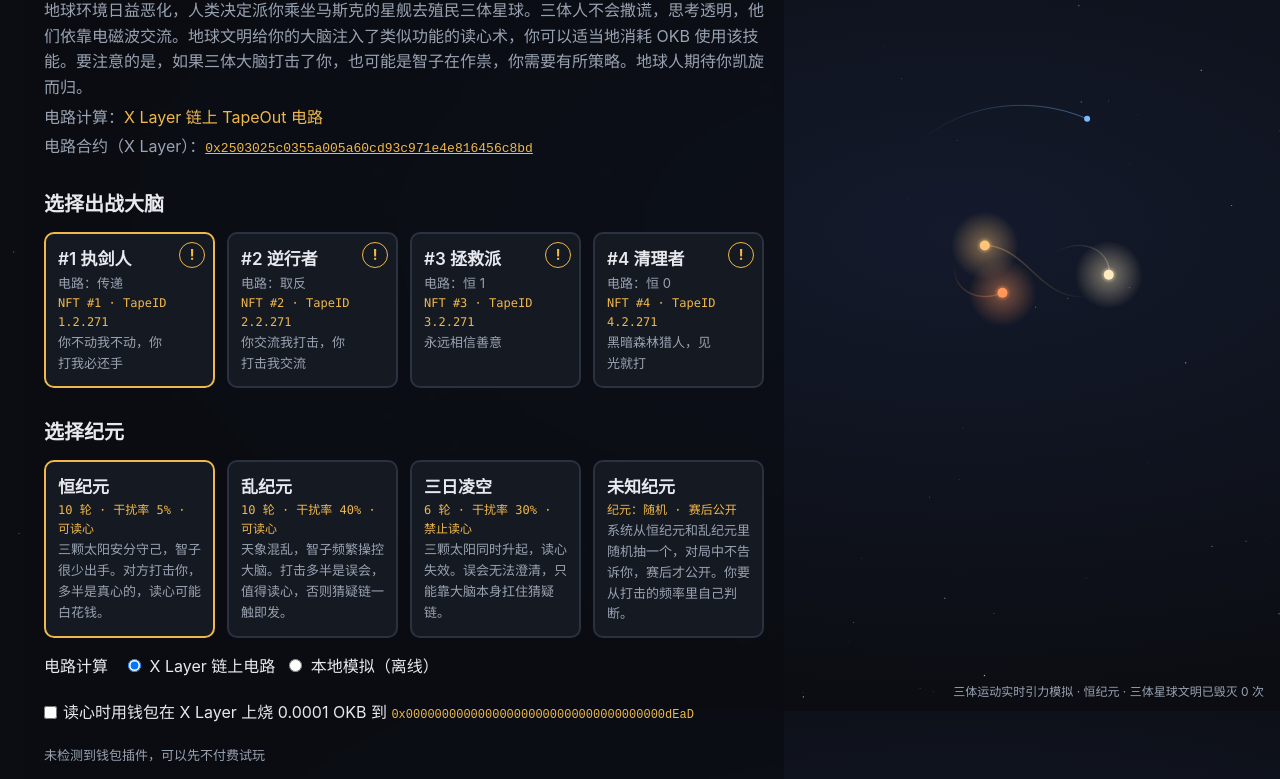
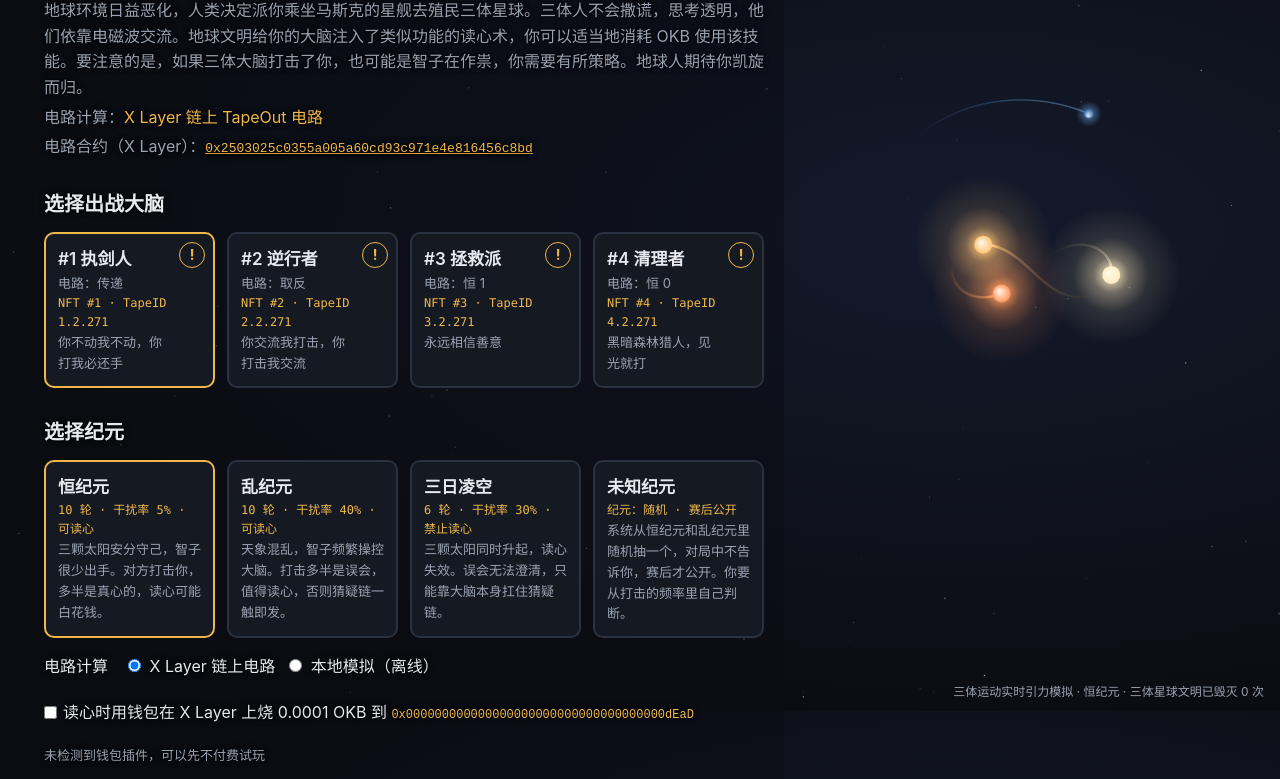
Before and after one commit to trytotapeout/ChainOfSuspicion, a website with bundled scripts: page web/index.html in a window 1280 px wide. Shown: the part 89-868 px from the top of the page. Built offline with nearby package versions, Linux system fonts and the light colour scheme.

Commit message:
Enlarge suns and planet in the three-body background
Sizes scale with the view (with minimums), suns get additive glow and
shaded cores, the planet gets a lit side and atmosphere. Lighten the
content overlay and add text shadows so the system shows through.

```diff
--- a/web/starfield.js
+++ b/web/starfield.js
@@ -9,6 +9,11 @@
 const TRAIL = { sun: 160, planet: 260 };
 const SPEED = { stable: 0.55, chaotic: 0.7, triple: 0.5 }; // 每秒推进的模拟时间
 const VIEW_RADIUS = 3.2; // 画面要容纳的模拟坐标半径
+// 星体大小随画面缩放（单位：模拟坐标），并设下限，小窗口里也看得清。
+const SUN_CORE = 0.11;
+const SUN_GLOW = 0.75;
+const PLANET_SIZE = 0.05;
+const size = (r, scale, min) => Math.max(min, r * scale);
 const MODE_LABEL = { stable: '恒纪元', chaotic: '乱纪元', triple: '三日凌空' };
 
 // anchor：页面主内容区。宽屏时星系画在它右侧的留白里，窄屏时画在内容背后。
@@ -49,8 +54,8 @@
   function view() {
     const right = anchor ? anchor.getBoundingClientRect().right : w / 2;
     const free = w - right;
-    if (free > 320) return { cx: right + free / 2, cy: h * 0.45, scale: (Math.min(free, h) / 2 / VIEW_RADIUS) * 0.92 };
-    return { cx: w / 2, cy: h * 0.32, scale: (Math.min(w, h) / 2 / VIEW_RADIUS) * 0.9 };
+    if (free > 320) return { cx: right + free / 2, cy: h * 0.45, scale: (Math.min(free, h) / 2 / VIEW_RADIUS) * 0.95 };
+    return { cx: w / 2, cy: h * 0.4, scale: (Math.min(w, h) / 2 / VIEW_RADIUS) * 1.05 };
   }
 
   function updateCaption() {
@@ -72,7 +77,7 @@
       const color = i < 3 ? SUN_COLORS[i] : PLANET_COLOR;
       for (let k = 1; k < trail.length; k++) {
         ctx.strokeStyle = `rgba(${color}, ${(k / trail.length) * (i < 3 ? 0.35 : 0.5)})`;
-        ctx.lineWidth = i < 3 ? 1.5 : 1;
+        ctx.lineWidth = i < 3 ? 2.5 : 1.5;
         ctx.beginPath();
         ctx.moveTo(cx + trail[k - 1].x * scale, cy + trail[k - 1].y * scale);
         ctx.lineTo(cx + trail[k].x * scale, cy + trail[k].y * scale);
@@ -80,27 +85,55 @@
       }
     });
 
+    // 光晕用叠加混合，太阳靠近时光晕会融在一起变亮
+    const core = size(SUN_CORE, scale, 9);
+    const glowR = size(SUN_GLOW, scale, 70);
+    ctx.globalCompositeOperation = 'lighter';
     sim.suns.forEach((s, i) => {
       const x = cx + s.x * scale;
       const y = cy + s.y * scale;
-      const glow = ctx.createRadialGradient(x, y, 0, x, y, 34);
-      glow.addColorStop(0, `rgba(${SUN_COLORS[i]}, 0.9)`);
-      glow.addColorStop(0.25, `rgba(${SUN_COLORS[i]}, 0.35)`);
+      const glow = ctx.createRadialGradient(x, y, core * 0.5, x, y, glowR);
+      glow.addColorStop(0, `rgba(${SUN_COLORS[i]}, 0.85)`);
+      glow.addColorStop(0.2, `rgba(${SUN_COLORS[i]}, 0.4)`);
+      glow.addColorStop(0.5, `rgba(${SUN_COLORS[i]}, 0.12)`);
       glow.addColorStop(1, `rgba(${SUN_COLORS[i]}, 0)`);
       ctx.fillStyle = glow;
       ctx.beginPath();
-      ctx.arc(x, y, 34, 0, Math.PI * 2);
+      ctx.arc(x, y, glowR, 0, Math.PI * 2);
       ctx.fill();
-      ctx.fillStyle = `rgb(${SUN_COLORS[i]})`;
+    });
+    ctx.globalCompositeOperation = 'source-over';
+    sim.suns.forEach((s, i) => {
+      const x = cx + s.x * scale;
+      const y = cy + s.y * scale;
+      const body = ctx.createRadialGradient(x - core * 0.3, y - core * 0.3, 0, x, y, core);
+      body.addColorStop(0, '#fffaf0');
+      body.addColorStop(1, `rgb(${SUN_COLORS[i]})`);
+      ctx.fillStyle = body;
       ctx.beginPath();
-      ctx.arc(x, y, 5, 0, Math.PI * 2);
+      ctx.arc(x, y, core, 0, Math.PI * 2);
       ctx.fill();
     });
 
+    // 三体星球：亮面朝向质心方向，带一圈淡蓝大气
     const p = sim.planet;
-    ctx.fillStyle = `rgb(${PLANET_COLOR})`;
+    const px = cx + p.x * scale;
+    const py = cy + p.y * scale;
+    const pr = size(PLANET_SIZE, scale, 5);
+    const atmo = ctx.createRadialGradient(px, py, pr, px, py, pr * 2.6);
+    atmo.addColorStop(0, `rgba(${PLANET_COLOR}, 0.35)`);
+    atmo.addColorStop(1, `rgba(${PLANET_COLOR}, 0)`);
+    ctx.fillStyle = atmo;
     ctx.beginPath();
-    ctx.arc(cx + p.x * scale, cy + p.y * scale, 3, 0, Math.PI * 2);
+    ctx.arc(px, py, pr * 2.6, 0, Math.PI * 2);
+    ctx.fill();
+    const lit = Math.atan2(cy - py, cx - px);
+    const planet = ctx.createRadialGradient(px + Math.cos(lit) * pr * 0.5, py + Math.sin(lit) * pr * 0.5, 0, px, py, pr);
+    planet.addColorStop(0, '#e6f4ff');
+    planet.addColorStop(1, '#2d5f99');
+    ctx.fillStyle = planet;
+    ctx.beginPath();
+    ctx.arc(px, py, pr, 0, Math.PI * 2);
     ctx.fill();
 
     // 文明毁灭时整个画面闪一下
--- a/web/style.css
+++ b/web/style.css
@@ -11,11 +11,13 @@
 }
 * { box-sizing: border-box; }
 body { margin: 0; background: radial-gradient(ellipse at 75% 40%, #141a2c 0%, var(--bg) 70%) fixed; color: var(--text); line-height: 1.6; min-height: 100vh; }
+/* 正文直接压在星空上，加一层暗色阴影保证在太阳光晕上也清晰 */
+main h1, main h2, main .sub, main .evaluator, main .hint, main .options, main .prompt { text-shadow: 0 0 6px #000, 0 0 2px #000; }
 #starfield { position: fixed; inset: 0; width: 100vw; height: 100vh; z-index: 0; pointer-events: none; }
 .starfield-caption { position: fixed; right: 16px; bottom: 10px; margin: 0; z-index: 1; font-size: 12px; color: var(--muted); pointer-events: none; }
 main {
   position: relative; z-index: 1; max-width: 760px; margin: 0 auto; padding: 32px 20px 64px;
-  background: rgba(11, 13, 18, 0.72); backdrop-filter: blur(3px); -webkit-backdrop-filter: blur(3px); min-height: 100vh;
+  background: rgba(11, 13, 18, 0.5); min-height: 100vh;
 }
 /* 右侧留白足够时，内容区靠左，把右边留给三体星系 */
 @media (min-width: 1240px) { main { margin-left: max(24px, calc((100vw - 1240px) / 2)); } }
```
